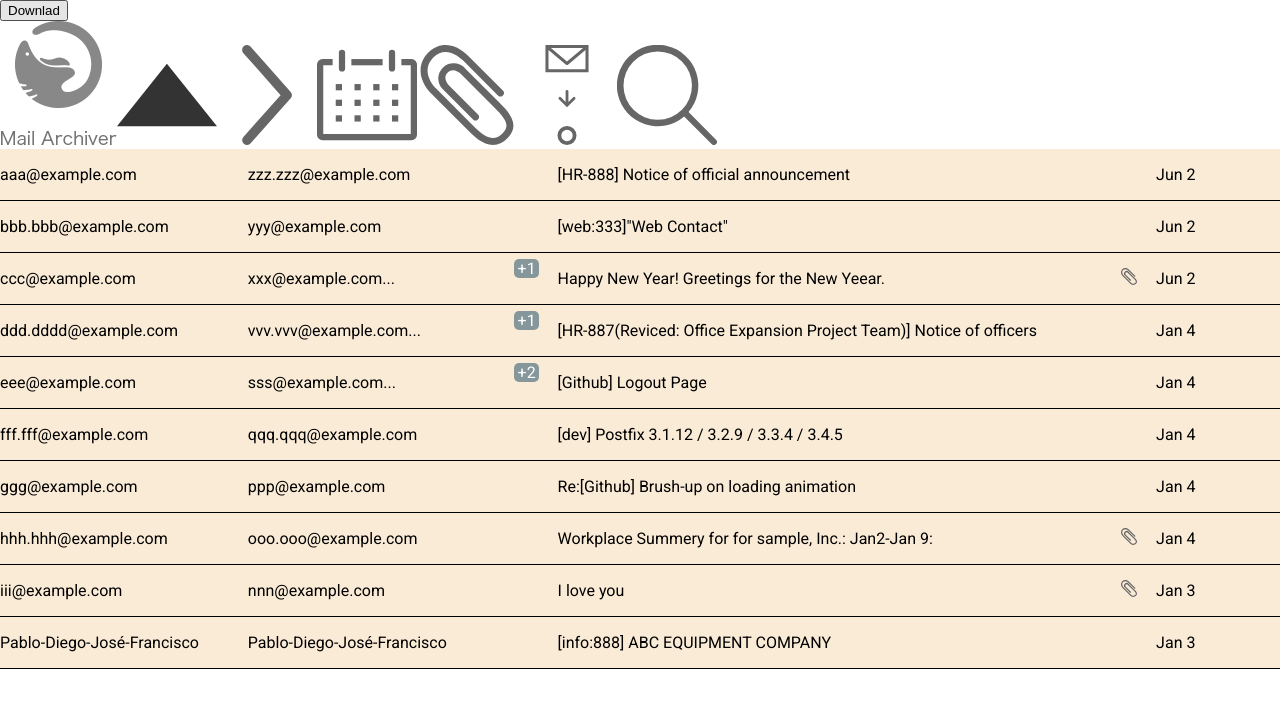
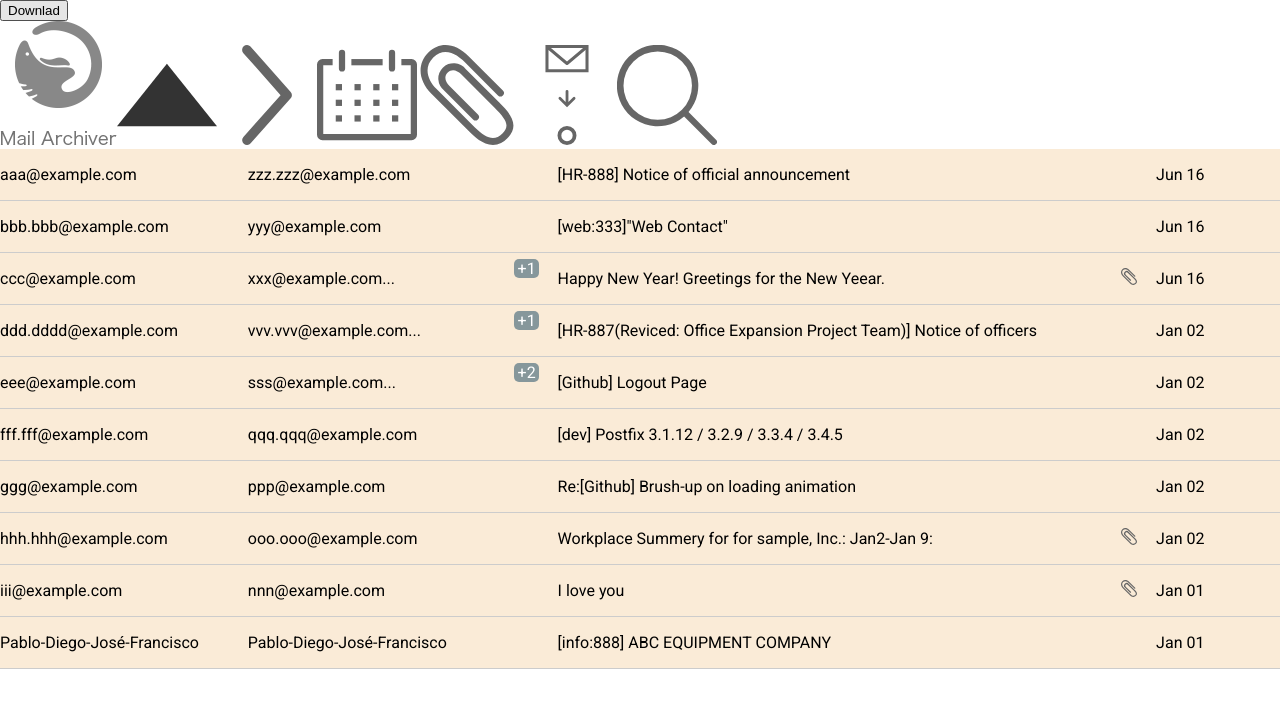
Before and after one commit to AbrahamSanchezDev/HenngeChallenge, an Angular app: page / in a window 1280 px wide. Shown: the top 708 px of the page. Built offline with nearby package versions, Linux system fonts and the light colour scheme.

Commit message:
Refactoring of date display

```diff
--- a/src/app/app.module.ts
+++ b/src/app/app.module.ts
@@ -7,8 +7,9 @@ import { BrowserAnimationsModule } from '@angular/platform-browser/animations';
 import { MainComponent } from './component/pages/main/main.component';
 import { HttpClientModule } from '@angular/common/http';
 import { EmailDisplayComponent } from './component/email/email-display/email-display.component';
+import { DateDisplayComponent } from './component/display/date-display/date-display.component';
 @NgModule({
-  declarations: [AppComponent, MainComponent, EmailDisplayComponent],
+  declarations: [AppComponent, MainComponent, EmailDisplayComponent, DateDisplayComponent],
   imports: [
     BrowserModule,
     AppRoutingModule,
--- /dev/null
+++ b/src/app/component/display/date-display/date-display.component.html
@@ -0,0 +1,5 @@
+<div>
+  <p class="date">
+    {{ getDate() }}
+  </p>
+</div>
--- /dev/null
+++ b/src/app/component/display/date-display/date-display.component.ts
@@ -0,0 +1,89 @@
+import { Component, OnInit, Input } from '@angular/core';
+
+@Component({
+  selector: 'app-date-display',
+  templateUrl: './date-display.component.html',
+  styleUrls: ['./date-display.component.css'],
+})
+export class DateDisplayComponent implements OnInit {
+  @Input() dateText: string;
+  date: Date;
+  today: Date;
+  months: string[] = [
+    'Jan',
+    'Feb',
+    'Mar',
+    'Apr',
+    'May',
+    'Jun',
+    'Jul',
+    'Aug',
+    'Sep',
+    'Oct',
+    'Nov',
+    'Dec',
+  ];
+  constructor() {}
+
+  ngOnInit(): void {
+    this.date = new Date(this.dateText);
+    this.today = new Date();
+  }
+  //Returns the correcto format for the dae
+  getDate(): string {
+    if (this.date == null) return '';
+    //Same day just returns the time
+    if (this.sameDay()) {
+      return `${this.hour()}:${this.minutes()}`;
+    }
+    //Same month retuns the month as text and the
+    if (this.sameYear()) {
+      return `${this.monthAsText()} ${this.day()}`;
+    }
+    //When it is not from the same year it retuns the year/month(number)/day
+    return `${this.date.getFullYear()}/${this.month()}/${this.day()}`;
+  }
+  //#region Check on date vs today
+  //Checks it the date is from the same day
+  sameDay(): boolean {
+    return (
+      this.date.getDay() == this.today.getDay() &&
+      this.date.getMonth() == this.today.getMonth()
+    );
+  }
+  //Checks it the date is from the same month
+  sameYear(): boolean {
+    return this.date.getFullYear() == this.today.getFullYear();
+  }
+  //#endregion
+  //#region formating
+  //Makes sure that any number(x) less than 10 is formated to 0x
+  twoDigitsFormat(number: number): string {
+    if (number >= 10) {
+      return number.toString();
+    }
+    return `0${number}`;
+  }
+  //#endregion
+  //#region Formated date
+  //Retuns the date's month
+  month(): string {
+    return this.twoDigitsFormat(this.date.getMonth() + 1);
+  }
+  //Retuns the date's month as text
+  monthAsText(): string {
+    return this.months[this.date.getMonth()];
+  }
+  //Retuns the date's day
+  day(): string {
+    return this.twoDigitsFormat(this.date.getDate());
+  }
+  hour(): string {
+    return this.date.getHours().toString();
+  }
+  //Retuns the date's minutes
+  minutes(): string {
+    return this.twoDigitsFormat(this.date.getMinutes());
+  }
+  //#endregion
+}
--- a/src/app/component/email/email-display/email-display.component.css
+++ b/src/app/component/email/email-display/email-display.component.css
@@ -6,17 +6,17 @@
   display: flex;
   flex-direction: row;
   background-color: #faebd7;
-  border-bottom: 1px solid;
-  height: 100%;
+
+  border-bottom: 1px #cccccc solid;
   justify-items: start;
   justify-content: space-evenly;
 }
 
 .sender {
-  width: 20%;
+  flex-basis: 20%;
 }
 .destination {
-  width: 20%;
+  flex-basis: 20%;
 }
 .extra {
   background-color: rgb(134, 151, 155);
@@ -28,10 +28,10 @@
   margin-top: 10%;
 }
 .extra-destination {
-  width: 5%;
+  flex-basis: 5%;
 }
 .subject {
-  width: 45%;
+  flex-basis: 45%;
 }
 .file {
   width: 2.5%;
@@ -44,7 +44,7 @@
   padding-top: 50%;
 }
 .date {
-  width: 10%;
+  flex-basis: 10%;
   padding-left: 10px;
 }
 .main-display:hover .text-display {
--- a/src/app/component/email/email-display/email-display.component.html
+++ b/src/app/component/email/email-display/email-display.component.html
@@ -10,7 +10,6 @@
   <div class="file">
     <img src="assets/sgv/icon_clip.svg" alt="file" *ngIf="hasFiles()" />
   </div>
-  <p class="date">
-    {{ getDate() }}
-  </p>
+  <app-date-display class="date" [dateText]="getEmailDate()">
+  </app-date-display>
 </div>
--- a/src/app/component/email/email-display/email-display.component.ts
+++ b/src/app/component/email/email-display/email-display.component.ts
@@ -50,23 +50,8 @@ export class EmailDisplayComponent implements OnInit {
   getSubject(): string {
     return this.email.subject;
   }
-  getDate(): string {
-    if (
-      this.date.getDay() == this.today.getDay() &&
-      this.date.getMonth() == this.today.getMonth()
-    ) {
-      let curMin = this.date.getMinutes().toString();
-      if (curMin.length == 1) {
-        curMin = `0${curMin}`;
-      }
-      return `${this.date.getHours()}:${curMin}`;
-    }
-    if (this.date.getFullYear() == this.today.getFullYear()) {
-      return `${this.months[this.date.getMonth()]} ${this.date.getDay()}`;
-    }
-    return `${this.date.getFullYear()}/${
-      this.date.getMonth() + 1
-    }/${this.date.getDate()}`;
+  getEmailDate(): string {
+    return this.email.date;
   }
   hasFiles(): boolean {
     return this.email.files != null && this.email.files.length > 0;
```
Also changed, not shown: src/app/component/display/date-display/date-display.component.css (added), 1 other file (tests, documents, lock files or other folders).
